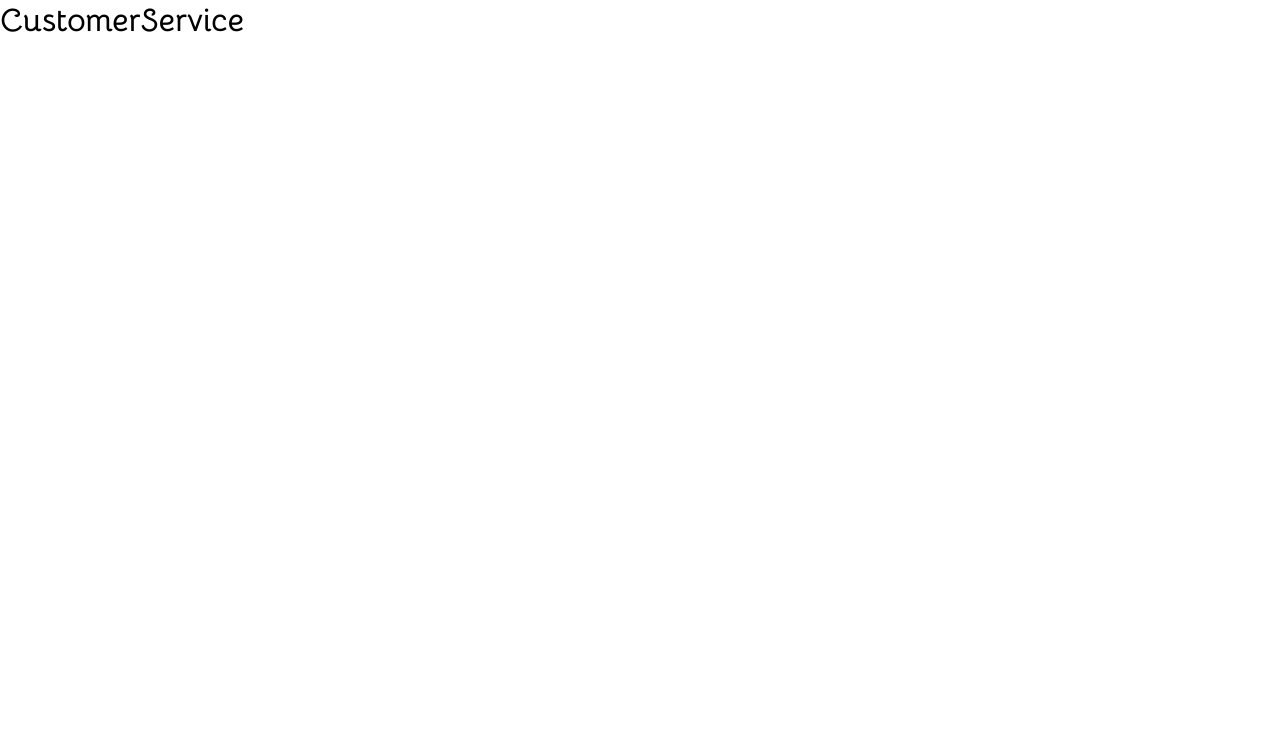
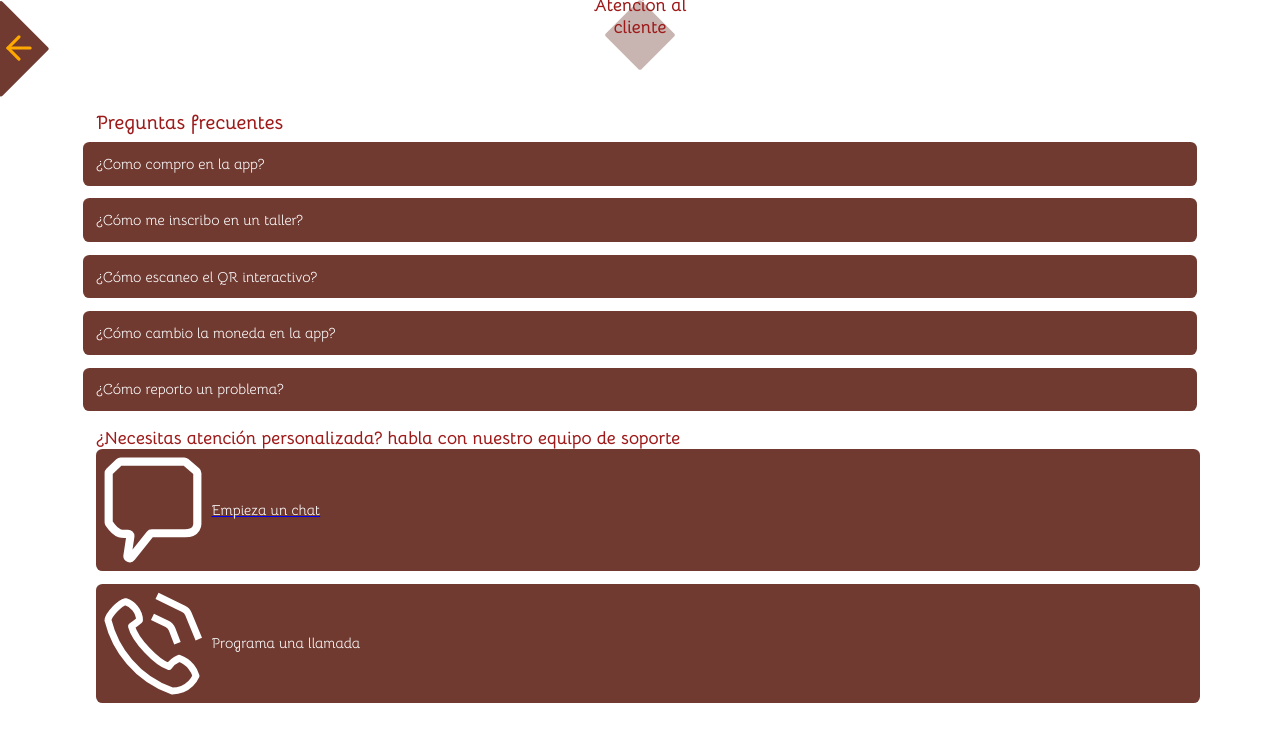
Before and after one commit to Thewilliamg/proyectoFinalExpress, a React (Vite) app: page /customer_service in a window 1280 px wide. Shown: the top 742 px of the page. Built offline with nearby package versions, Linux system fonts and the light colour scheme; the HTML template or start-up script is replaced by a standard one.

Commit message:
feat: :truck: Fixing paths of some files

```diff
--- a/src/App.jsx
+++ b/src/App.jsx
@@ -1,5 +1,4 @@
 import { BrowserRouter, Routes, Route } from "react-router-dom";
-import { Link } from "react-router-dom";
 
 import Home from './pages/home/Home.jsx';
 import Start from './pages/start/Start.jsx';
@@ -18,7 +17,6 @@ import Login_User from './pages/login/user/User.jsx'
 import Favorites from './pages/home/components/favorites/Favorites.jsx'
 import SignupEmail from "./pages/signup/email/Email.jsx";
 import Settings from "./pages/home/components/settings/Settings.jsx";
-import CustomerService from './pages/customerService/CustomerService.jsx'
 import Chat from './pages/customerService/chat/Chat.jsx'
 
 
@@ -29,7 +27,7 @@ function App() {
       <Routes>
 
       <Route index element= {<Start/>}/>
-        <Route path="/customer-service" element={<Service/> } />  //Ruta para pantalla 25
+        <Route path="/customer_service" element={<Service/> } />  //Ruta para pantalla 25
         <Route path="/workshops/info" element={<WorkshopsInfo/> } /> //Ruta para pantalla 28
         <Route path="/favorites" element={<Favorites/> } />
         <Route path="/settings" element={<Settings/> } />
@@ -50,7 +48,6 @@ function App() {
         <Route path='/signup/email' element={<SignupEmail />} />            // Pantalla 6
         <Route path='/signup/register' element={<Register />} />
         <Route path='/signup/register/policy' element={<Policy />} />
-        <Route path='/customer_service' element={<CustomerService />}/>
         <Route path='/customer_service/chat' element={<Chat/>} />
       </Routes>
   </BrowserRouter>
--- a/src/pages/customerService/chat/Chat.jsx
+++ b/src/pages/customerService/chat/Chat.jsx
@@ -7,7 +7,7 @@ export default function Chat(){
     return(
         <div className='chatAll'>
             <div className='chatUp'>
-                    <Link to="/customerService">
+                    <Link to="/customer_service">
                         <img src= {Back}></img>
                     </Link>
                     <div className='chatUp_Title'>
--- a/src/pages/home/components/customerService/Service.jsx
+++ b/src/pages/home/components/customerService/Service.jsx
@@ -52,10 +52,12 @@ export default function Service() {
 		  ¿Necesitas atención personalizada? habla con nuestro equipo de soporte
 		</h4>
 		<div className="box-button-personalizedAttention">
-		  <button>
-			<img className="button-image" src={chatImage} alt="chatImage" />
-			Empieza un chat
-		  </button>
+		  <Link to="/customer_service/chat">
+			<button>
+				<img className="button-image" src={chatImage} alt="chatImage" />
+				Empieza un chat
+			</button>
+		  </Link>
 		  <button>
 			<img className="button-image" src={phoneImage} alt="phoneImage" />
 			Programa una llamada
--- a/src/pages/start/Start.jsx
+++ b/src/pages/start/Start.jsx
@@ -10,7 +10,7 @@ export default function Start() {
   useEffect(() => {
     const timer = setTimeout(() => {
       setIsLoading(false);
-      navigate('/home');
+      navigate('/signup');
     }, 3000);
 
     return () => clearTimeout(timer);
```
